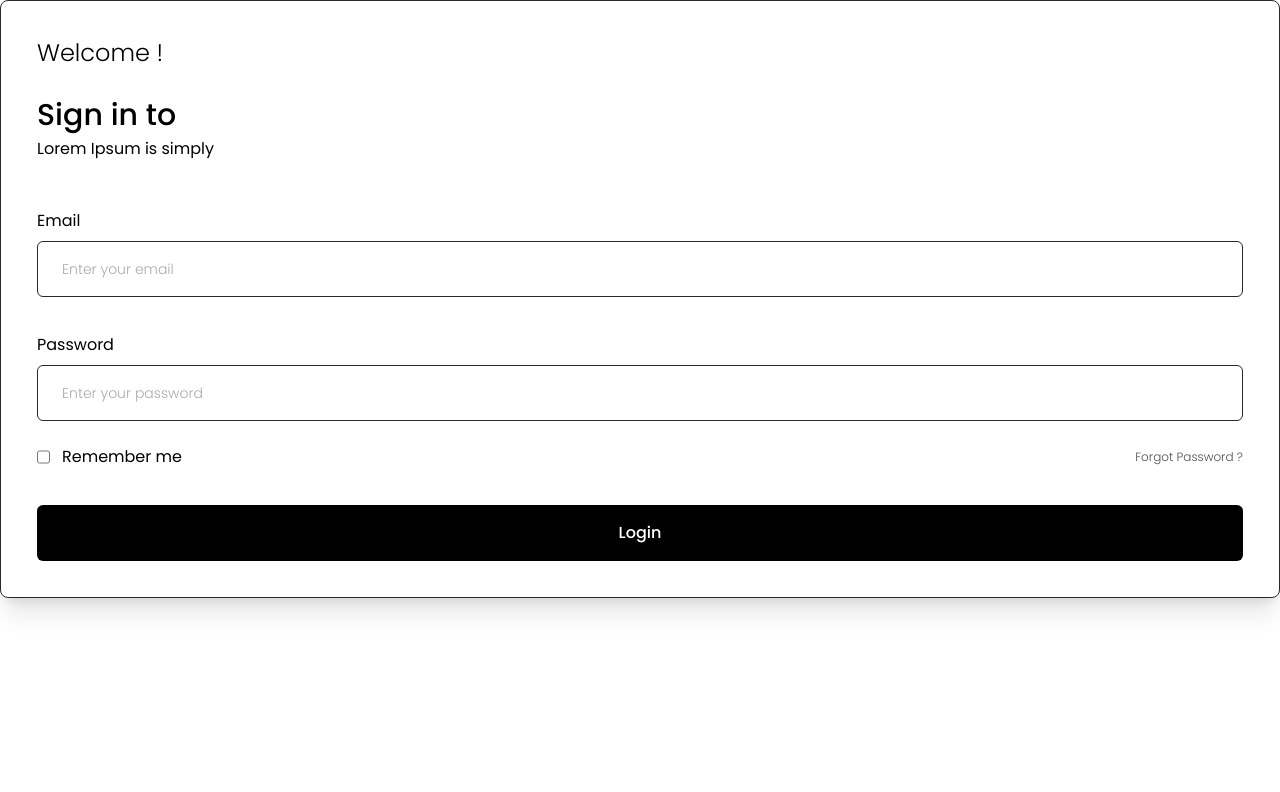
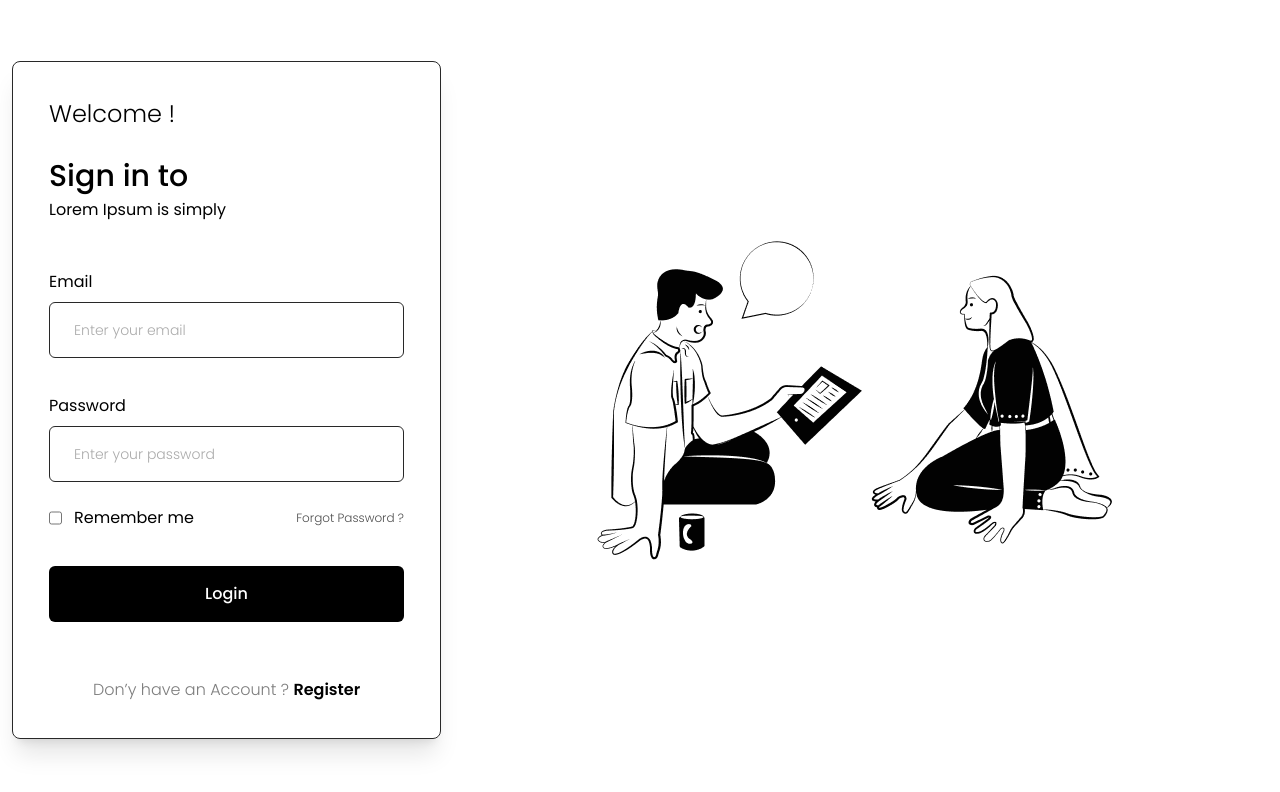
Before and after one commit to AldoWa/login-next-auth, a Next.js app: page / in a window 1280 px wide. Shown: the top 792 px of the page. Built offline with nearby package versions, Linux system fonts and the light colour scheme.

Commit message:
:sparkles: feat: generic wrapper

```diff
--- /dev/null
+++ b/src/components/Container.tsx
@@ -0,0 +1,11 @@
+interface ContainerProps {
+  children: React.ReactNode;
+
+}
+export const Container = ({ children }: ContainerProps) => {
+  return (
+    <div  className="container mx-auto">
+      { children }
+    </div>
+  )
+}
--- /dev/null
+++ b/src/components/Wrapper.tsx
@@ -0,0 +1,30 @@
+import Image from "next/image";
+import TeamDiscussion from '../../public/team-discussion.png'
+import Link from "next/link";
+
+interface WrapperProps {
+  children: React.ReactNode;
+}
+
+export const Wrapper = ({ children }: WrapperProps) => {
+  return (
+    <section className="flex items-center justify-center h-screen md:py-0 px-3">
+      <div className="border rounded-lg border-[#282828] shadow-xl md:p-9 p-5">
+        <p className="text-2xl text-[#000] font-light mb-7">Welcome !</p>
+        <h1 className="text-3xl font-medium text-[#000] mb-1">Sign in to</h1>
+        <h2 className="text-base font-normal text-[#000] mb-12">Lorem Ipsum is simply</h2>
+        { children }
+        <Link href='/' className="text-[#7D7D7D] text-base font-light mt-14 text-center block">
+          Don’y have an Account ? <span className="text-[#000] font-semibold">Register</span>
+        </Link>
+      </div>
+      <Image
+        height={650}
+        width={857}
+        src={TeamDiscussion}
+        alt="Team discussion"
+        className="hidden xl:block"
+      />
+    </section>
+  )
+}
--- a/src/pages/index.tsx
+++ b/src/pages/index.tsx
@@ -1,13 +1,14 @@
+import Image from "next/image";
+
 import { Button } from "@/components/Button";
 import { Input } from "@/components/Input";
+import { Container } from "@/components/Container";
+import { Wrapper } from "@/components/Wrapper";
 
 export default function Home() {
   return (
-    <div className="container mx-auto">
-      <div className="border rounded-lg border-[#282828] shadow-xl p-9	">
-        <p className="text-2xl text-[#000] font-light mb-7">Welcome !</p>
-        <h1 className="text-3xl font-medium text-[#000] mb-1">Sign in to</h1>
-        <h2 className="text-base font-normal text-[#000] mb-12">Lorem Ipsum is simply</h2>
+    <Container>
+      <Wrapper>
         <form id="form-login" name="form-login">
           <Input
             label="Email"
@@ -29,7 +30,7 @@ export default function Home() {
           </div>
           <Button text="Login" type="submit" className="mt-9"></Button>
         </form>
-      </div>
-    </div>
+      </Wrapper>
+    </Container>
   );
 }
```
Also changed, not shown: public/team-discussion.png (added).
